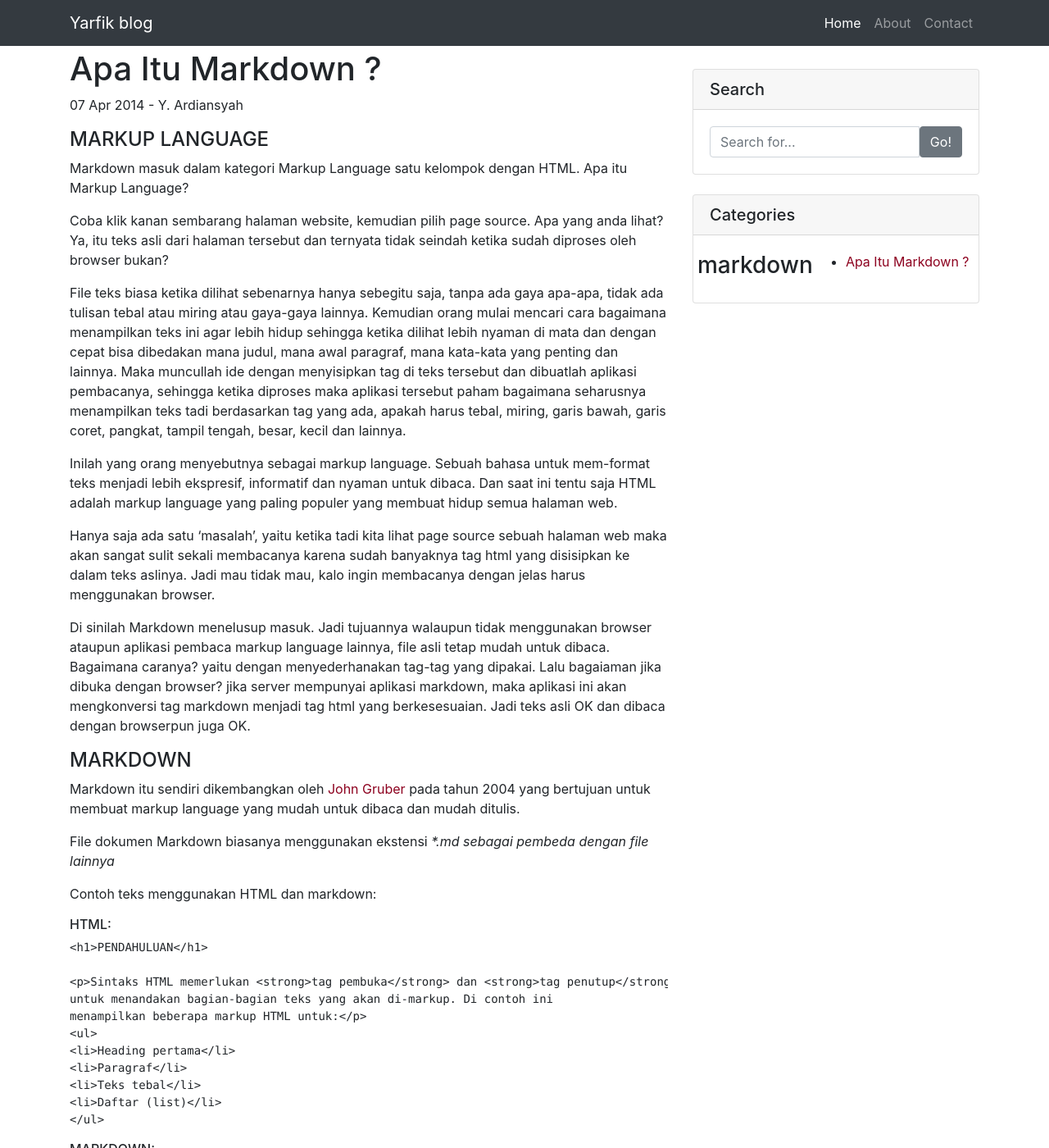
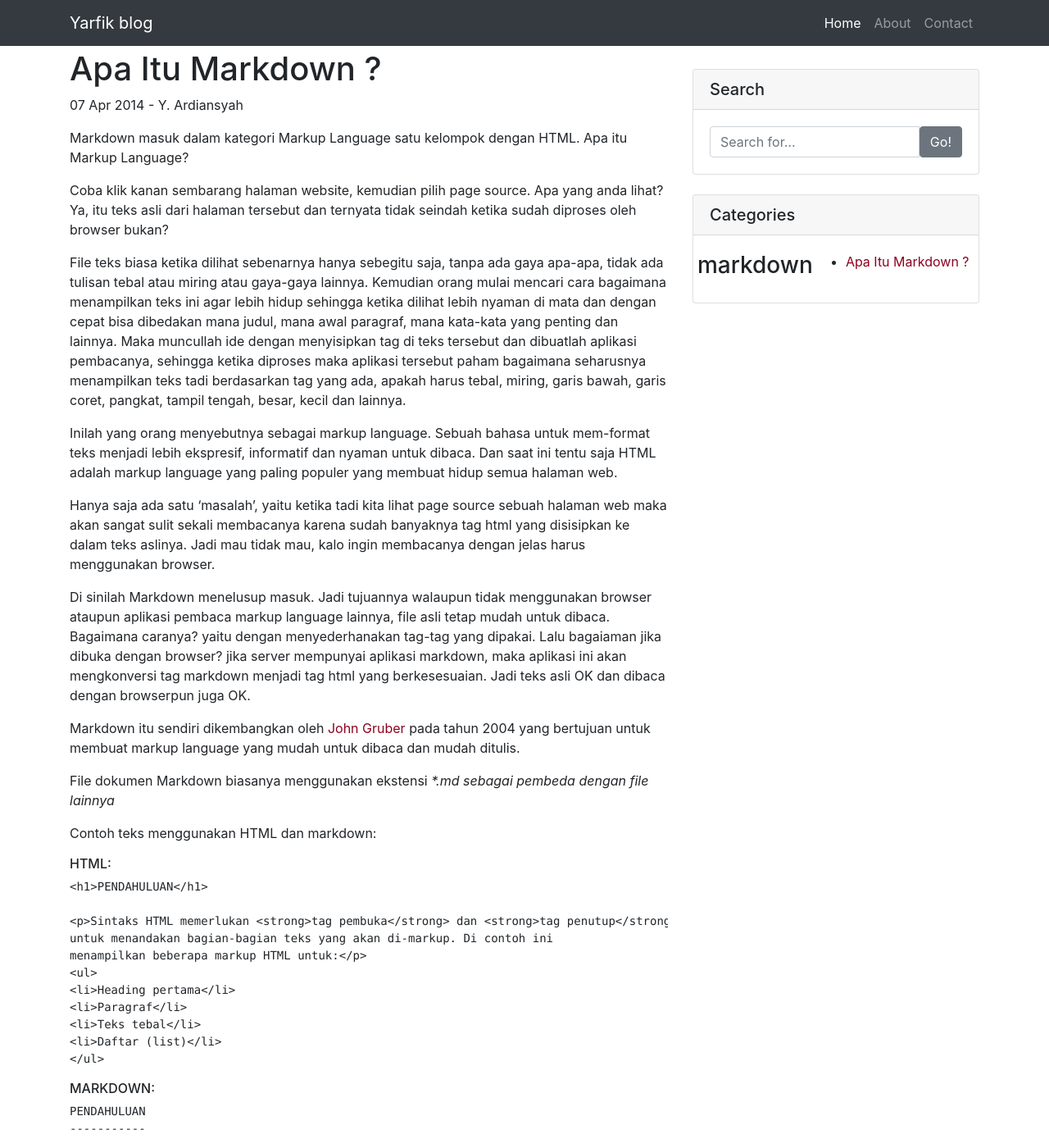
Before and after one commit to yarfik/yarfik.github.io, a Jekyll site: the page built from _posts/2014-04-07-Markdown.md, in a window 1280 px wide and 1400 px high. Shown: the whole window at 82% size. Built offline with Jekyll 4.4.1, drawn with Linux system fonts in a browser that asks for light colours.

Commit message:
edit subtitles

```diff
--- a/_posts/2014-04-07-Markdown.md
+++ b/_posts/2014-04-07-Markdown.md
@@ -5,7 +5,6 @@ published: true
 author: Y. Ardiansyah
 ---
 
-#### MARKUP LANGUAGE ####
 Markdown masuk dalam kategori Markup Language satu kelompok dengan HTML. Apa itu Markup Language?
 
 Coba klik kanan sembarang halaman website, kemudian pilih page source. Apa yang anda lihat? Ya, itu teks asli dari halaman tersebut dan ternyata tidak seindah ketika sudah diproses oleh browser bukan?
@@ -18,7 +17,6 @@ Hanya saja ada satu 'masalah', yaitu ketika tadi kita lihat page source sebuah h
 
 Di sinilah Markdown menelusup masuk. Jadi tujuannya walaupun tidak menggunakan browser ataupun aplikasi pembaca markup language lainnya, file asli tetap mudah untuk dibaca. Bagaimana caranya? yaitu dengan menyederhanakan tag-tag yang dipakai. Lalu bagaiaman jika dibuka dengan browser? jika server mempunyai aplikasi markdown, maka aplikasi ini akan mengkonversi tag markdown menjadi tag html yang berkesesuaian. Jadi teks asli OK dan dibaca dengan browserpun juga OK.
 
-#### MARKDOWN ####
 Markdown itu sendiri dikembangkan oleh [John Gruber] pada tahun 2004 yang bertujuan untuk membuat markup language yang mudah untuk dibaca dan mudah ditulis.
 
 [john gruber]:http://daringfireball.net/
```
